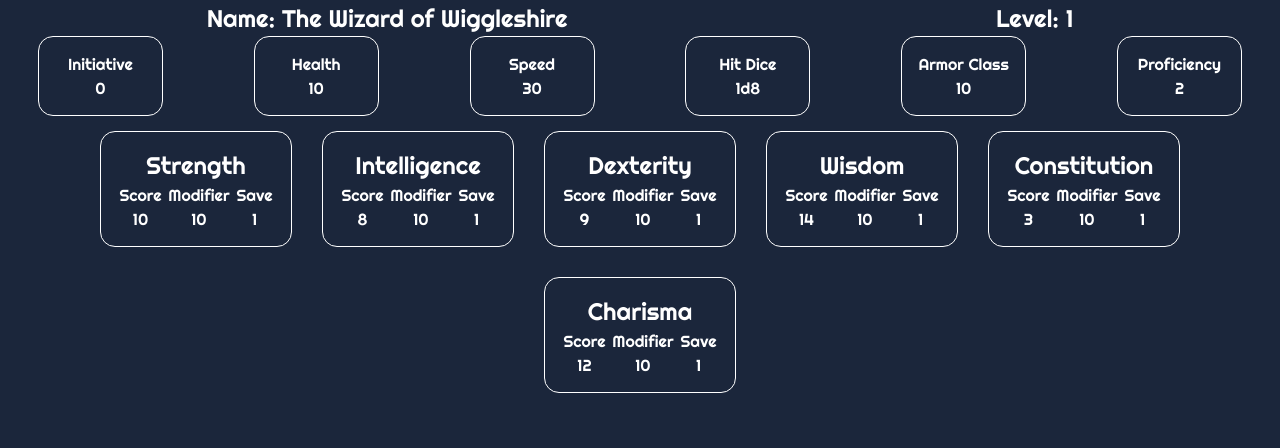
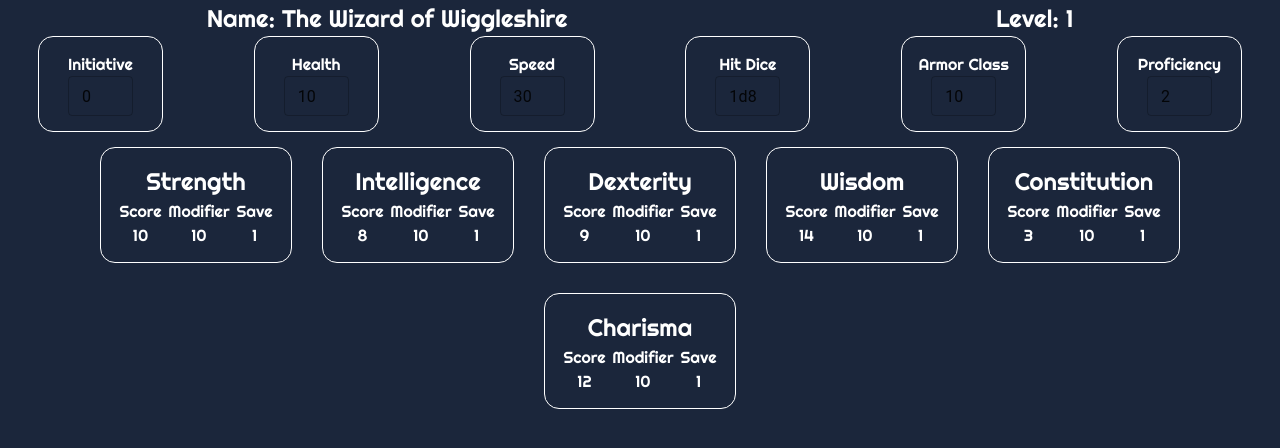
Before and after one commit to cody-mick/dnd-character-sheet, a React (Vite) app: page / in a window 1280 px wide. Shown: the top 448 px of the page. Built offline with nearby package versions, Linux system fonts and the light colour scheme.

Commit message:
👌 IMPROVE: Started to implement MaterialUI

```diff
--- a/package.json
+++ b/package.json
@@ -9,6 +9,9 @@
     "preview": "vite preview"
   },
   "dependencies": {
+    "@emotion/react": "^11.10.6",
+    "@emotion/styled": "^11.10.6",
+    "@mui/material": "^5.12.1",
     "react": "^18.2.0",
     "react-dom": "^18.2.0"
   },
--- a/src/components/character/CharacterStat.tsx
+++ b/src/components/character/CharacterStat.tsx
@@ -1,3 +1,4 @@
+import { TextField } from "@mui/material";
 import React from "react";
 
 type CharacterStat = { name: string; score: number | string };
@@ -6,7 +7,15 @@ export default function CharacterStat({ name, score }: CharacterStat) {
 	return (
 		<div className="character-stat">
 			<div className="stat-name">{name}</div>
-			<div className="stat-score">{score}</div>
+			<TextField
+				variant="outlined"
+				size="small"
+				value={score}
+				style={{
+					textAlign: "center",
+					width: "65px",
+				}}
+			/>
 		</div>
 	);
 }
```
Also changed, not shown: 1 other file (tests, documents, lock files or other folders).
